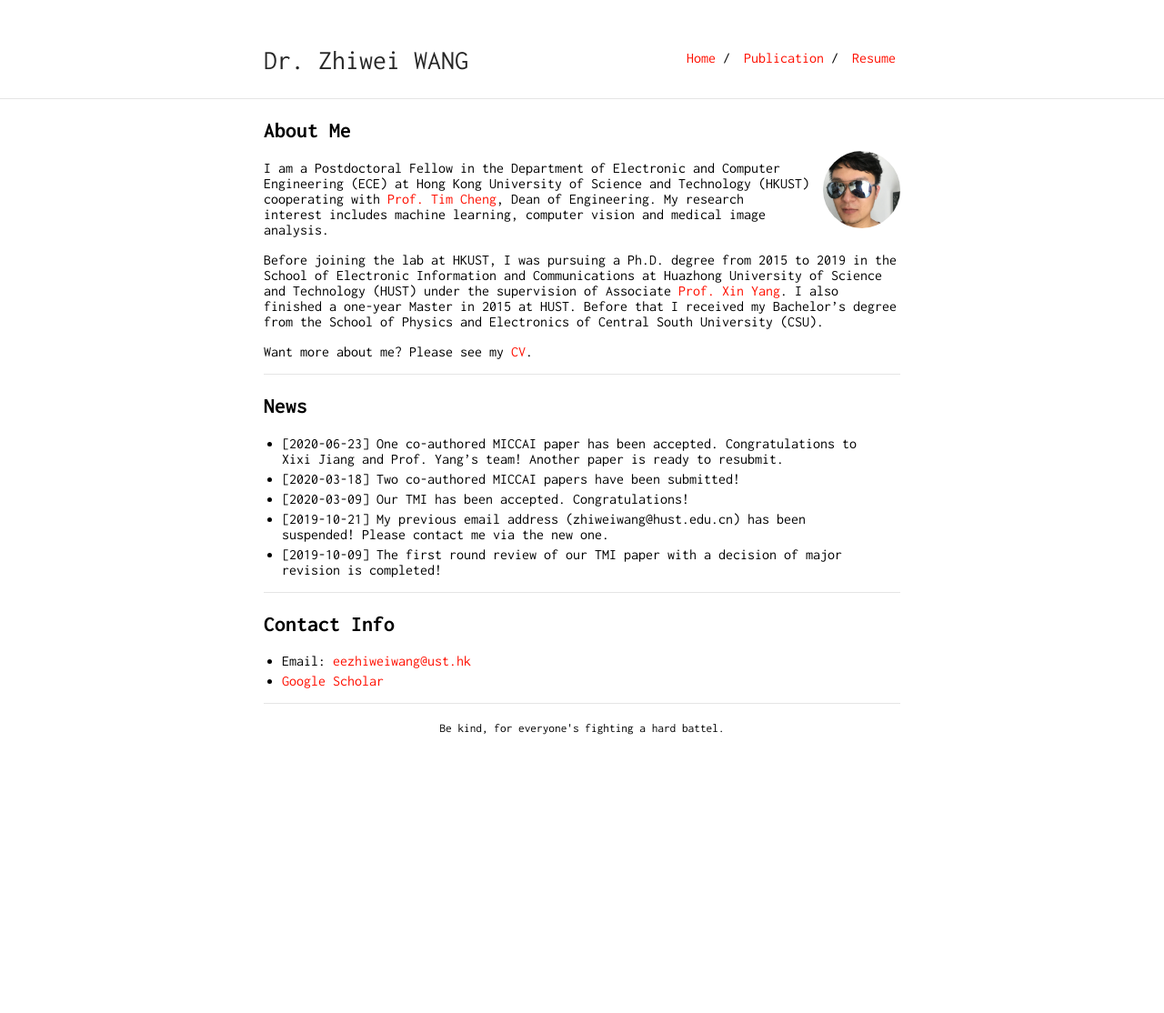
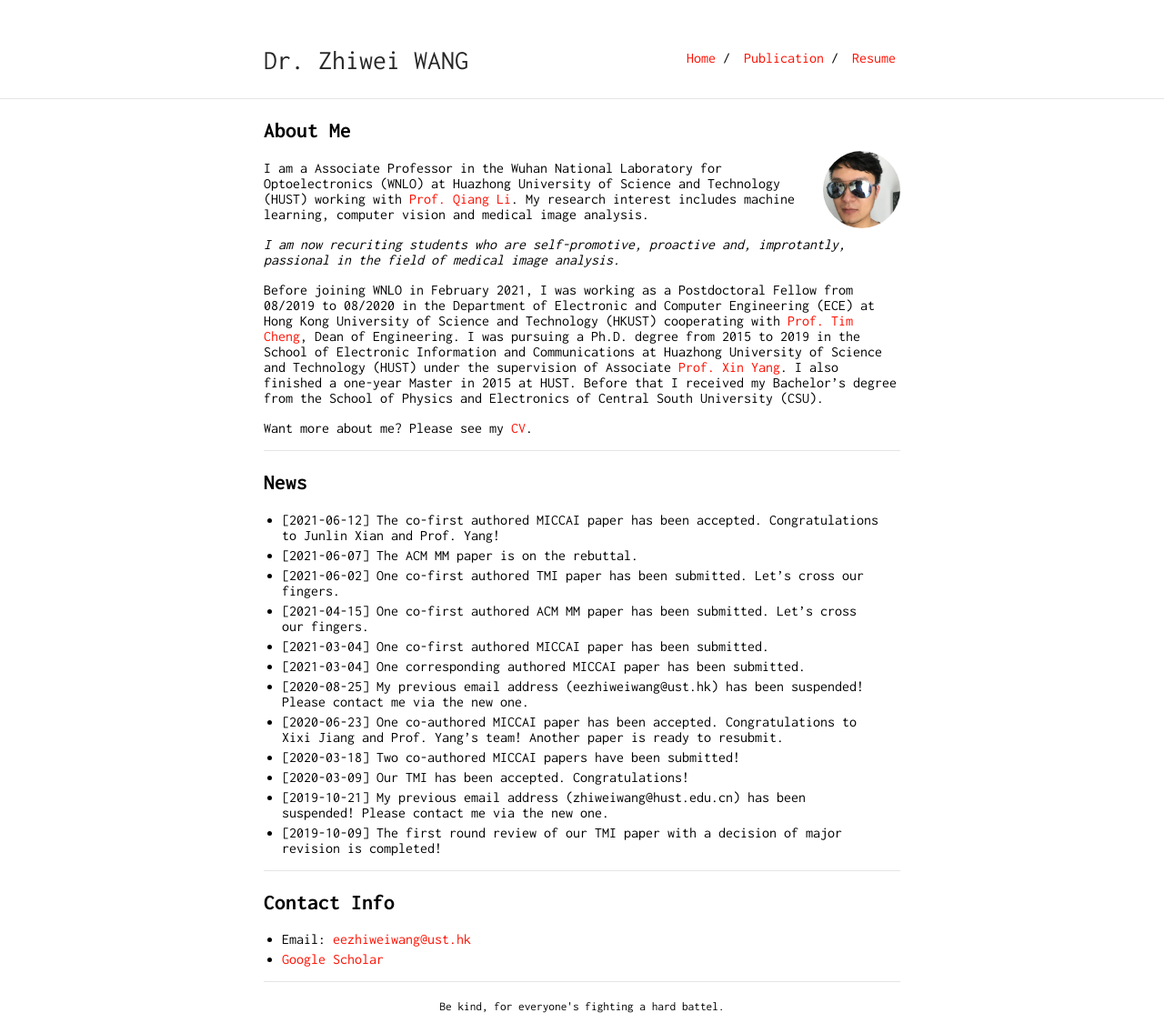
Before and after one commit to Andysis/andysis.github.io, a Jekyll site: the page built from index.md, in a window 1280 px wide. Shown: the whole page at 91% size. Built offline with Jekyll 4.4.1, drawn with Linux system fonts in a browser that asks for light colours; our own code applies the rules of GitHub Pages for plain Markdown files; before the commit the page ends 900 px from its top, so only the background shows below that.

```diff
--- a/index.md
+++ b/index.md
@@ -6,9 +6,11 @@ layout: default
 
 <img class="profile-picture" src="sherlock.jpg">
 
-I am a Postdoctoral Fellow in the Department of Electronic and Computer Engineering (ECE) at Hong Kong University of Science and Technology (HKUST) cooperating with [Prof. Tim Cheng](https://www.seng.ust.hk/web/eng/people_detail.php?id=326), Dean of Engineering. My research interest includes machine learning, computer vision and medical image analysis.
+I am a Associate Professor in the Wuhan National Laboratory for Optoelectronics (WNLO) at Huazhong University of Science and Technology (HUST) working with [Prof. Qiang Li](http://bmp.hust.edu.cn/info/1151/2222.htm). My research interest includes machine learning, computer vision and medical image analysis.
 
-Before joining the lab at HKUST, I was pursuing a Ph.D. degree from 2015 to 2019 in the School of Electronic Information and Communications at Huazhong University of Science and Technology (HUST) under the supervision of Associate [Prof. Xin Yang](https://sites.google.com/view/xinyang/home). I also finished a one-year Master in 2015 at HUST. Before that I received my Bachelor's degree from the School of Physics and Electronics of Central South University (CSU).
+*I am now recuriting students who are self-promotive, proactive and, improtantly, passional in the field of medical image analysis.*
+
+Before joining WNLO in February 2021, I was working as a Postdoctoral Fellow from 08/2019 to 08/2020 in the Department of Electronic and Computer Engineering (ECE) at Hong Kong University of Science and Technology (HKUST) cooperating with [Prof. Tim Cheng](https://www.seng.ust.hk/web/eng/people_detail.php?id=326), Dean of Engineering. I was pursuing a Ph.D. degree from 2015 to 2019 in the School of Electronic Information and Communications at Huazhong University of Science and Technology (HUST) under the supervision of Associate [Prof. Xin Yang](https://sites.google.com/view/xinyang/home). I also finished a one-year Master in 2015 at HUST. Before that I received my Bachelor's degree from the School of Physics and Electronics of Central South University (CSU).
 
 Want more about me? Please see my [CV](resume.pdf).
 
@@ -16,6 +18,13 @@ Want more about me? Please see my [CV](resume.pdf).
 
 ## News
 
+* [2021-06-12] The co-first authored MICCAI paper has been accepted. Congratulations to Junlin Xian and Prof. Yang!
+* [2021-06-07] The ACM MM paper is on the rebuttal.
+* [2021-06-02] One co-first authored TMI paper has been submitted. Let's cross our fingers.
+* [2021-04-15] One co-first authored ACM MM paper has been submitted. Let's cross our fingers.
+* [2021-03-04] One co-first authored MICCAI paper has been submitted.
+* [2021-03-04] One corresponding authored MICCAI paper has been submitted.
+* [2020-08-25] My previous email address (eezhiweiwang@ust.hk) has been suspended! Please contact me via the new one.
 * [2020-06-23] One co-authored MICCAI paper has been accepted. Congratulations to Xixi Jiang and Prof. Yang's team! Another paper is ready to resubmit.
 * [2020-03-18] Two co-authored MICCAI papers have been submitted!
 * [2020-03-09] Our TMI has been accepted. Congratulations!
@@ -26,5 +35,5 @@ Want more about me? Please see my [CV](resume.pdf).
 
 ## Contact Info
 
-* Email: [eezhiweiwang@ust.hk](mailto:eezhiweiwang@ust.hk)
+* Email: [eezhiweiwang@ust.hk](mailto:zwwang@hust.edu.cn)
 * [Google Scholar](https://scholar.google.com/citations?user=LwQcmgYAAAAJ&hl=en)
```
